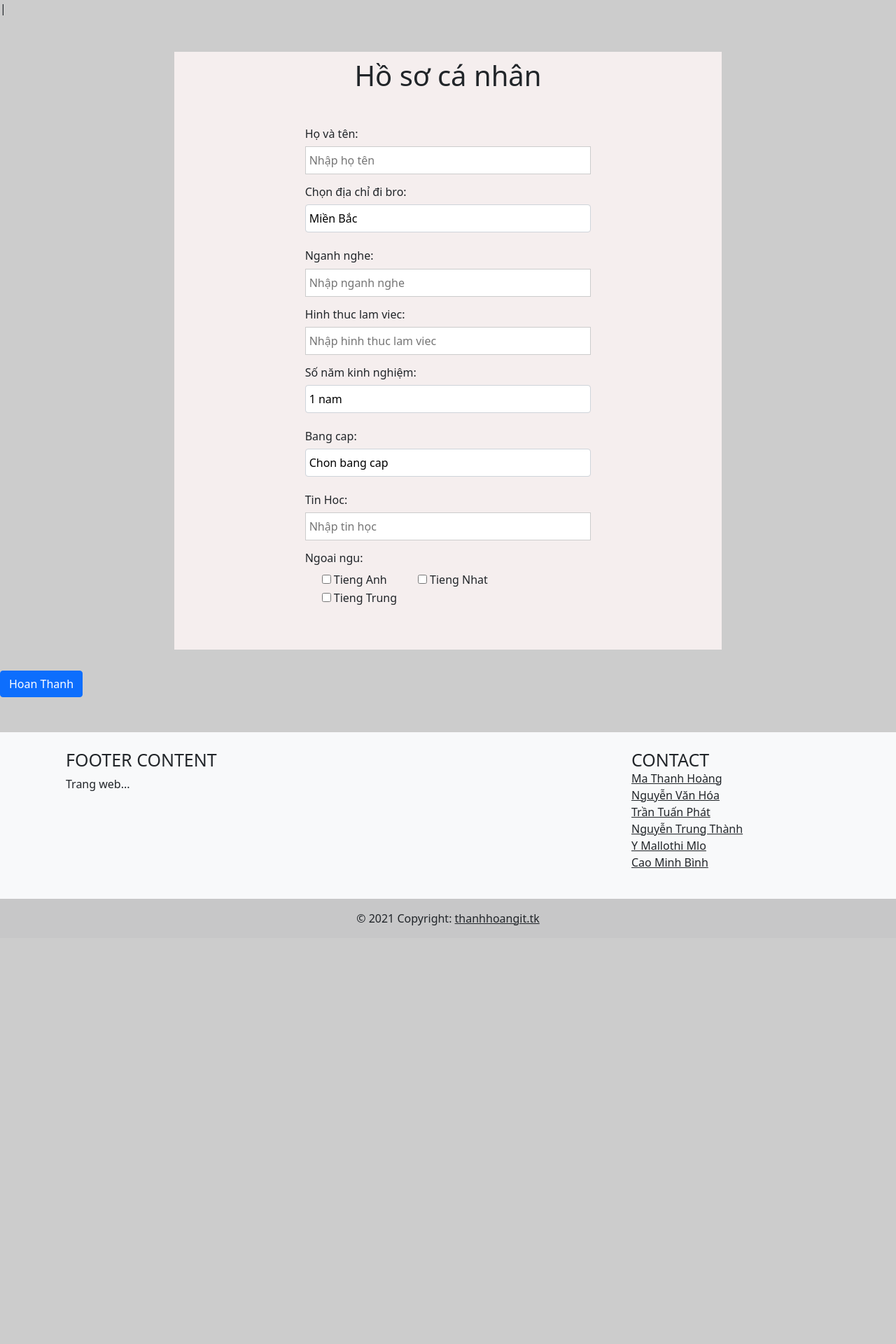
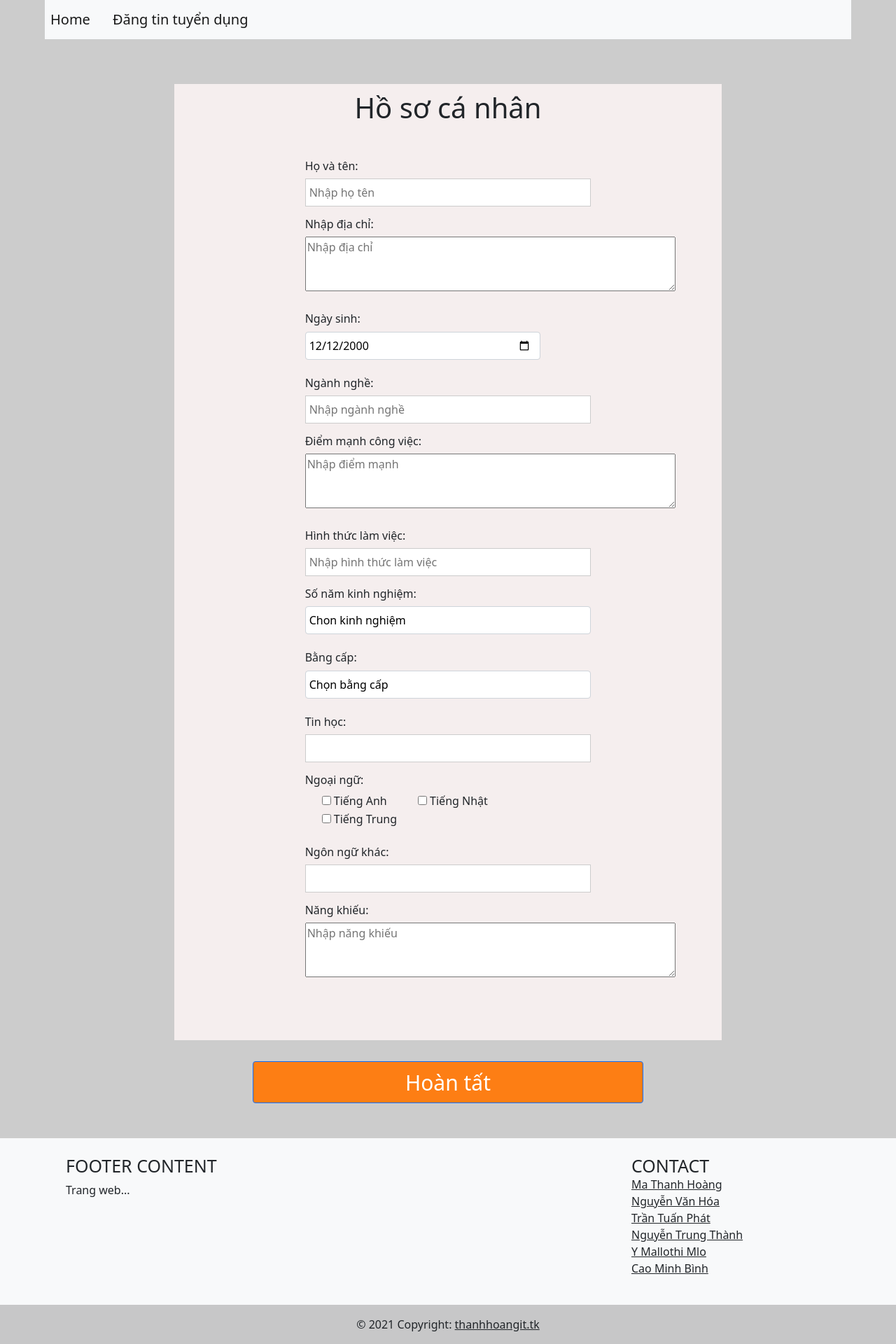
Before and after one commit to MaThanhHoang/searchjobs, a PHP site: page /createCV.php in a window 1280 px wide. Shown: the whole page at 70% size. Before the commit the page ends 1322 px from the top, so only its background shows below. Run offline with PHP 8.4, Linux system fonts and the light colour scheme.

Commit message:
up dum thanh nguyen~

```diff
--- a/createCV.php
+++ b/createCV.php
@@ -1,78 +1,107 @@
+
 <?php include 'inc/header.php'; ?>
 
 <head>
 	<link href="css/createCV.css" rel="stylesheet" type="text/css" media="all" />
 </head>
-|<form action="insertCV.php" method="post">
+<div class="menu-top">
+    <nav class="navbar navbar-expand-lg navbar-light bg-light">
+        <ul class="navbar-nav ">
+            <li class="nav-item active ">
+                <a class="nav-link active navbar-brand" href="index.php">Home</a>
+            </li>
+            <li class="nav-item active " >
+                <a class="nav-link active navbar-brand" href="createJob.php">Đăng tin tuyển dụng</a>
+            </li>
+        </ul>
+    </nav>
+</div>
+
 <div class="container">
     <div class="form">
         <h2>Hồ sơ cá nhân</h2>
         <div class="group-input">
             <h6>Họ và tên:</h6>
-                <input class="input" type="text" placeholder="Nhập họ tên" name="txthovaten">
-                <p>
+            <input class="input" type="text"  placeholder="Nhập họ tên" required><p>
 
-                    <h6>Chọn địa chỉ đi bro:</h6>
+            <h6>Nhập địa chỉ:</h6>
             <div class="form-group">
-                        <select id="inputState" class="form-control" name="txtdiachi">
-                            <option value="Miền Bắc">Miền Bắc</option>
-                            <option value="Miền Trung">Miền Trung</option>
-                            <option value="Miền Nam">Miền Nam</option>
+            <textarea cols="55" rows="3" placeholder="Nhập địa chỉ" required></textarea>
+            </div><br>
+
+            <h6>Ngày sinh:</h6>
+            <div class="form-group row">
+            <div class="col-10">
+                <input class="form-control" type="date" value="2000-12-12" id="example-date-input">
+            </div>
+            </div>	<br>
+
+            <h6>Ngành nghề:</h6>
+            <input class="input" type="text"  placeholder="Nhập ngành nghề" required><p>
+
+            <h6>Điểm mạnh công việc:</h6>
+            <div class="form-group">
+            <textarea cols="55" rows="3" placeholder="Nhập điểm mạnh"></textarea>
+            </div><br>
+
+
+            <h6>Hình thức làm việc:</h6>
+            <input class="input" type="text"  placeholder="Nhập hình thức làm việc" required><p>
+
+            <h6>Số năm kinh nghiệm:</h6>
+            <div class="form-group">
+            <select id="inputState" class="form-control">
+                <option selected>Chon kinh nghiệm </option>
+                <option>Không có</option>
+                <option>1 nam</option>
+                <option>2 nam</option>
+                <option>3 nam</option>
+                <option>4 nam</option>
+                <option>5 nam</option>
+                <option>7 nam</option>
+                <option>10 nam</option>
             </select>
             </div><br>
 
-                    <h6>Nganh nghe:</h6>
-                    <input class="input" type="text" name="txtnganhnghe" placeholder="Nhập nganh nghe">
-                    <p>
-
-
-                        <h6>Hinh thuc lam viec:</h6>
-                        <input class="input" type="text" name="txthinhthuc" placeholder="Nhập hinh thuc lam viec">
-                        <p>
-
-                            <h6>Số năm kinh nghiệm:</h6>
+            <h6>Bằng cấp:</h6>
             <div class="form-group">
-                                <select id="inputState" class="form-control" name="txtkinhnghiem">
-                                    <option value="1">1 nam</option>
-                                    <option value="2">2 nam</option>
-                                    <option value="3">3 nam</option>
-                                    <option value="4">4 nam</option>
-                                    <option value="5">5 nam</option>
+            <select id="inputState" class="form-control" require>
+                <option selected>Chọn bằng cấp</option>
+                <option>Không bằng cấp</option>
+                <option>Trung cấp</option>
+                <option>Đại học</option>
+                <option>Trên đại học</option>
             </select>
             </div><br>
 
-                            <h6>Bang cap:</h6>
+            <h6>Tin học:</h6>
+            <input class="input" type="text" ><p>
+
+            <h6>Ngoại ngữ:</h6>
+            <div class="form-check form-check-inline">
+                <input type="checkbox" id="Anh" name="Anh" value="NgoaiNgu">
+                <label for="NgoaiNgu">Tiếng Anh</label><br>
+            </div>
+            <div class="form-check form-check-inline">
+                <input type="checkbox" id="Nhat" name="Nhat" value="NgoaiNgu">
+                <label for="NgoaiNgu"> Tiếng Nhật</label><br>
+            </div><div class="form-check form-check-inline">
+                <input type="checkbox" id="Trung" name="Trung" value="NgoaiNgu">
+                <label for="NgoaiNgu">Tiếng Trung</label><br>
+            </div><br><br>
+
+            <h6>Ngôn ngữ khác:</h6>
+            <input class="input" type="text" ><p>
+
+
+            <h6>Năng khiếu:</h6>
             <div class="form-group">
-                                <select id="inputState" class="form-control" name="txtsonam">
-                                    <option selected>Chon bang cap</option>
-                                    <option value="Đại Học">Đại Học</option>
-                                    <option value="Cao Học">Cao Học</option>
-                                    <option value="Tiến Sĩ">Tiến Sĩ</option>
-                                    <option value="Giáo Sư">Giáo Sư</option>
-                                </select>
+            <textarea cols="55" rows="3" placeholder="Nhập năng khiếu"></textarea>
             </div><br>
 
-                            <h6>Tin Hoc:</h6>
-                            <input class="input" type="text" name="txttinhoc" placeholder="Nhập tin học">
-                            <p>
-
-                                <h6>Ngoai ngu:</h6>
-                                <div class="form-check form-check-inline">
-                                    <input type="checkbox" id="Anh" name="NgoaiNgu[]" value="Anh">
-                                    <label for="NgoaiNgu">Tieng Anh</label><br>
-                                </div>
-                                <div class="form-check form-check-inline">
-                                    <input type="checkbox" id="Nhat" name="NgoaiNgu[]" value="Nhat">
-                                    <label for="NgoaiNgu"> Tieng Nhat</label><br>
-                                </div>
-                                <div class="form-check form-check-inline">
-                                    <input type="checkbox" id="Trung" name="NgoaiNgu[]" value="Trung">
-                                    <label for="NgoaiNgu">Tieng Trung</label><br>
-                                </div>
         </div>
 
     </div>
+    <button type="button" class="btn btn-primary">Hoàn tất</button>
 </div>
-        <input class="btn btn-primary" type="submit" name="taoCV" value="Hoan Thanh" />
-</form>
 <?php include 'inc/footer.php'; ?>
--- a/css/createCV.css
+++ b/css/createCV.css
@@ -1,29 +1,20 @@
-body{
+body {
 	height: 100%;
 	width: 100%;
 	background-color: #ccc;
 }
+
 .menu-top {
 	height: 70px;
 	width: 90%;
 	margin: 0 auto;
 }
-.menu-top a {
-	margin-left: 50px;
-	font-size: 150%;
-}
-.menu-top a:hover
-{
-	color: blue;
-	position: relative;
-	cursor: pointer;
-}
 
 .container {
 	margin-top: 50px;
+}
 
-}
-.container .form{
+	.container .form {
 		margin-top: 50px;
 		width: 70%;
 		max-height: 2000px;
@@ -31,38 +22,44 @@ body{
 		padding: 10px 50px;
 		background-color: #f5eeee;
 	}
-.container .form h2{
-	font-size:250% ;
+
+		.container .form h2 {
+			font-size: 250%;
 			text-align: center;
 		}
-.container .form .group-input{
+
+		.container .form .group-input {
 			margin: 50px auto;
 			width: 60%;
 		}
-.container .btn{
+
+	.container .btn {
 		background-color: #fd7e14;
 		width: 50%;
 		height: 60px;
 		font-size: 30px;
-	margin-left:25% ;
+		margin-left: 25%;
 	}
 
-.container .form .group-input .input{
+	.container .form .group-input .input {
 		padding-left: 5px;
-	width: 100% ;
+		width: 100%;
 		height: 40px;
 		border: 0.2px solid #ccc;
 	}
-.container .form .group-input .form-control{
+
+	.container .form .group-input .form-control {
 		padding-left: 5px;
-	width: 100% ;
+		width: 100%;
 		height: 40px;
 		color: #000;
 		background-color: #fff;
 	}
-.container .form .group-input textarea{
+
+	.container .form .group-input textarea {
 		color: #000;
 	}
+
 	.container .form .group-required {
 		border: 1px solid;
 		background-color: #fff;
```
Also changed, not shown: createJob.php (+28 -30 lines), css/createJob.css (+22 -19 lines). Lines whose indentation alone changed are shown as unchanged.
